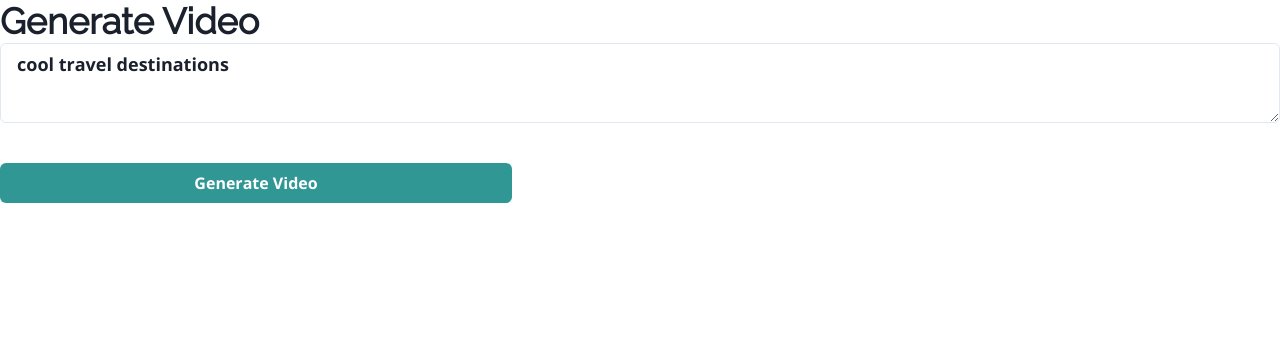
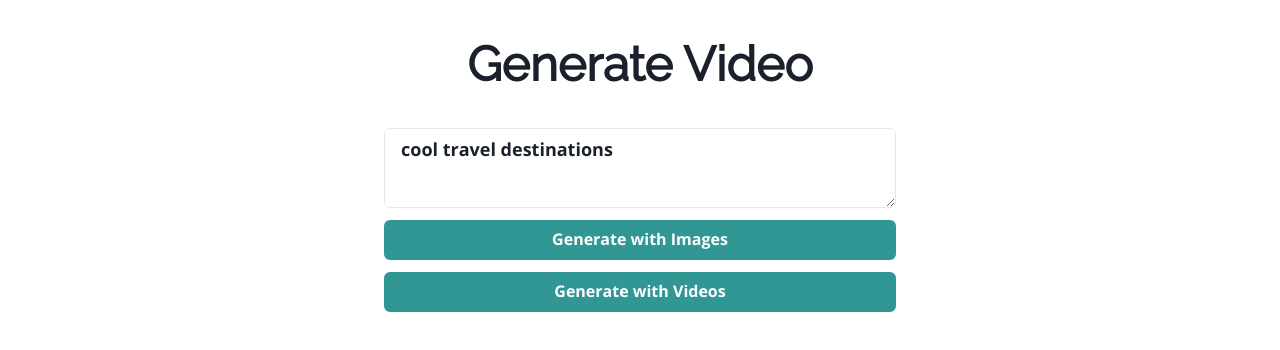
Before and after one commit to strongSoda/tiktokgpt, a Next.js app: page /generate in a window 1280 px wide. Shown: the top 350 px of the page. Built offline with nearby package versions, Linux system fonts and the light colour scheme; what @remotion/google-fonts would draw is missing.

Commit message:
working updates

```diff
--- a/src/app/components/RenderAssets.js
+++ b/src/app/components/RenderAssets.js
@@ -1,7 +1,7 @@
 import { Image } from '@chakra-ui/react'
 import { AbsoluteFill } from "remotion";
 
-export const RenderLoading = ({ height, width }) => {
+export const RenderLoading = ({ height, width, }) => {
 return (
     <AbsoluteFill style={{ backgroundColor: "gray" }}>
         {/* loading SVG animation */}
@@ -10,10 +10,10 @@ return (
 );
 }
 
-export const RenderPoster = ({ height, width }) => {
+export const RenderPoster = ({ height, width, url="https://i.imgur.com/d8WjPeI.png" }) => {
 return (
     <AbsoluteFill style={{ backgroundColor: "gray" }}>
-        <Image src="https://i.imgur.com/d8WjPeI.png" alt="loading" />
+        <Image src={url} alt="loading" />
     </AbsoluteFill>
 );
 }
--- a/src/pages/generate.js
+++ b/src/pages/generate.js
@@ -1,11 +1,12 @@
-import { Box, Button, Heading, Textarea } from "@chakra-ui/react";
+import { Box, Button, Heading, Stack, Textarea } from "@chakra-ui/react";
 import { useEffect, useState } from "react";
-import { Audio, Img, interpolate, Sequence, spring, staticFile, useCurrentFrame, useVideoConfig, Video } from "remotion";
+import { AbsoluteFill, Audio, Img, interpolate, Sequence, spring, staticFile, useCurrentFrame, useVideoConfig, Video } from "remotion";
 import { loadFont } from "@remotion/google-fonts/TitanOne";
 const { fontFamily } = loadFont();
 import { useTts } from 'tts-react'
 
 import { Player } from "@remotion/player";
+import { RenderLoading, RenderPoster } from "@/app/components/RenderAssets";
 // import dummySubtitles from "@/app/data/sentences";
 // import {Subtitle} from "@/remotion/Composition";
 
@@ -59,8 +60,14 @@ const GenerateVideo = () => {
   const [videoTopic, setVideoTopic] = useState("cool travel destinations");
   const [sentences, setSentences] = useState([]);
   const [showPlayer, setShowPlayer] = useState(false);
+  const [showImagePlayer, setShowImagePlayer] = useState(false);
   const [subtitles, setSubtitles] = useState([]);
   const [totalDurationInFrames, setTotalDurationInFrames] = useState(0);
+
+  const [videoType, setVideoType] = useState('');
+
+  const [loadingImage, setLoadingImage] = useState(false);
+  const [loadingVideo, setLoadingVideo] = useState(false);
 
   const generateScript = async () => {
     console.log('Generating script...');
@@ -72,7 +79,52 @@ const GenerateVideo = () => {
     setSentences(result?.sentences);
     setTotalDurationInFrames(result?.totalDurationInFrames);
 
-    await generateImages(result?.sentences);
+    if(videoType === 'video') {
+      await generateVideos(result?.sentences);
+    }
+    else if(videoType === 'image') {
+      await generateImages(result?.sentences);
+    }
+  }
+
+  const generateVideos = async (SENTENCES) => {
+    console.log('Generating images...', SENTENCES);
+
+    try {
+      // call Pexels API for each sentence
+      let newSentences = []
+      SENTENCES?.map(async (sentence) => {
+        const res = await fetch(`https://api.pexels.com/videos/search?query=${sentence?.imageDescription}&per_page=1&orientation=landscape&size=medium`, {
+          headers: {
+            Authorization: process.env.NEXT_PUBLIC_PEXELS_API_KEY
+          }
+        });
+        const data = await res.json();
+        console.log(data?.videos[0]);
+
+        newSentences.push({
+              ...sentence,
+              video: data?.videos[0]
+            }
+        );
+
+
+      })
+
+      console.log('newSentences', newSentences);
+
+      const sortedSentences = newSentences.sort((a, b) => a.start - b.start);
+
+      console.log('sortedSentences', sortedSentences);
+      setSubtitles(sortedSentences);
+      setShowImagePlayer(false);
+      setLoadingVideo(false)
+      setShowPlayer(true);
+
+    }
+    catch (e) {
+      console.error(e);
+    }
   }
 
   const generateImages = async (SENTENCES) => {
@@ -80,28 +132,9 @@ const GenerateVideo = () => {
 
     try {
       // call Pexels API for each sentence
-      const newSentences = []
-      // SENTENCES?.map(async (sentence) => {
-      //   const res = await fetch(`https://api.pexels.com/videos/search?query=${sentence?.imageDescription}&per_page=1&orientation=landscape&size=medium`, {
-      //     headers: {
-      //       Authorization: process.env.NEXT_PUBLIC_PEXELS_API_KEY
-      //     }
-      //   });
-      //   const data = await res.json();
-      //   console.log(data?.videos[0]);
+      let newSentences = []
 
-      //   // update setSentences with the video in the sentence object which matches the sentence id of the current sentence
-      //   // setSentences((prev) => [...prev, { ...sentence, video: data?.videos[0] }]);
-      //   newSentences.push({
-      //         ...sentence,
-      //         video: data?.videos[0]
-      //       }
-      //   );
-
-
-      // })
-
-      SENTENCES?.map(async (sentence) => {
+      SENTENCES.map(async (sentence) => {
         const res = await fetch(`https://api.pexels.com/v1/search?query=${sentence?.imageDescription}&per_page=1&orientation=landscape&size=medium`, {
           headers: {
             Authorization: process.env.NEXT_PUBLIC_PEXELS_API_KEY
@@ -110,16 +143,12 @@ const GenerateVideo = () => {
         const data = await res.json();
         console.log(data?.photos[0]);
 
-        // update setSentences with the video in the sentence object which matches the sentence id of the current sentence
-        // setSentences((prev) => [...prev, { ...sentence, video: data?.videos[0] }]);
         newSentences.push({
               ...sentence,
               // video: data?.videos[0]
               photo: data?.photos[0]
             }
         );
-
-
       })
 
 
@@ -129,15 +158,12 @@ const GenerateVideo = () => {
       const sortedSentences = newSentences.sort((a, b) => a.start - b.start);
 
       console.log('sortedSentences', sortedSentences);
+
       setSubtitles(sortedSentences);
-      setShowPlayer(true);
+      setShowPlayer(false);
+      setLoadingImage(false)
+      setShowImagePlayer(true);
 
-      // setTimeout(() => {
-      //   console.log('Debug Sentences with Videos', sentences);
-      //   console.log('showing player...');
-      //   setShowPlayer(true);
-      // }
-      // , 2000);
     }
     catch (e) {
       console.error(e);
@@ -169,11 +195,26 @@ const GenerateVideo = () => {
     // }
   }, [subtitles]);
 
+  useEffect(() => {
+    if(videoType==='video') {
+      setLoadingImage(false);
+      setLoadingVideo(true);
+      generateVideo();
+    } else if(videoType==='image') {
+      setLoadingVideo(false);
+      setLoadingImage(true);
+      generateVideo();
+    }
+  }, [videoType]);
+
+
 
     return (
         <div>
-            <Heading>Generate Video</Heading>
+            <Heading textAlign={'center'} as="h1" size="2xl" mb="10" mt="10"
+            >Generate Video</Heading>
 
+            <Stack spacing={3} w="lg" ml="auto" mr="auto">
             {/* text input for Video Topic with Chakra UI */}
             <Textarea placeholder="Video Topic" size="lg" onChange={(e) => setVideoTopic(e?.target?.value)} value={videoTopic} />
 
@@ -184,15 +225,49 @@ const GenerateVideo = () => {
                 ml='auto'
                 mr='auto'
                 colorScheme="teal"
-                onClick={generateVideo}
-            >Generate Video</Button>
+                onClick={() => {
+                  setVideoType('image');
+                }}
+            >{loadingImage ? 'Generating with Images...' : 'Generate with Images'}</Button>
+            <Button
+                w='lg'
+                mt='10'
+                ml='auto'
+                mr='auto'
+                colorScheme="teal"
+                onClick={() => {
+                  setVideoType('video');
+                }}
+            >{loadingVideo ? 'Generating with Videos...' : 'Generate with Videos'}</Button>
+            </Stack>
 
+            <Box className="video-container" w="80%" mr="auto" ml="auto" mt="10"
+            style={{position: 'relative'}}>
             {
-              showPlayer && (
+              showPlayer ? (
                 <Box className="video-container" w="lg" style={{position: 'relative'}}>
                 <Player
                   component={GenerateSequence}
-                  inputProps={{ sentences: subtitles, totalDurationInFrames }}
+                  inputProps={{ sentences: subtitles, totalDurationInFrames, type: 'video' }}
+                  durationInFrames={totalDurationInFrames}
+                  fps={60}
+                  controls
+                  compositionWidth={1100}
+                  compositionHeight={620}
+
+                />
+                </Box>
+              )
+              :
+              ''
+            }
+
+            {
+              showImagePlayer ? (
+                <Box className="video-container" w="lg" style={{position: 'relative'}}>
+                <Player
+                  component={GenerateSequence}
+                  inputProps={{ sentences: subtitles, totalDurationInFrames, type: 'photo' }}
                   durationInFrames={totalDurationInFrames}
                   fps={60}
                   controls
@@ -200,9 +275,13 @@ const GenerateVideo = () => {
                   compositionHeight={720}
 
                 />
-                </Box>
+              </Box>
               )
+              :
+              ''
             }
+
+            </Box>
 
             {/* {dummySubtitles?.length ?
               <Box className="video-container" style={{position: 'relative', height: '100vh', width: '100vw'}}>
@@ -224,8 +303,9 @@ const GenerateVideo = () => {
     );
 }
 
-const GenerateSequence = ({sentences, totalDurationInFrames}) => {
+const GenerateSequence = ({sentences, totalDurationInFrames, type}) => {
   const sortedSentences = sentences?.sort((a, b) => a?.start - b?.start);
+  const frame = useCurrentFrame();
 
   useEffect(() => {
     console.log('Here', sentences);
@@ -237,33 +317,36 @@ const GenerateSequence = ({sentences, totalDurationInFrames}) => {
       sortedSentences?.length && sortedSentences?.map((sentence) => {
       return (
         <Box key={sentence?.id}>
-        <Sequence from={sentence?.start} duration={sentence?.photo?.durationInFrames}>
-          <Box className="video" ml='auto' mr='auto' mt='0' mb='0'>
-            {/* <Video src={sentence?.video?.video_files[3]?.link}
-            style={{ width: '100%', height: '100%' }}
-            /> */}
-            <Img src={sentence?.photo?.src?.landscape} />
+        <Sequence from={sentence?.start} duration={type === 'video' ? sentence?.video?.durationInFrames : sentence?.photo?.durationInFrames}>
+          <Box className="video" mt='0' mb='0'>
+            {
+              type === 'video' ? (
+                <Video src={sentence?.video?.video_files[0]?.link}
+                style={{ width: '100%', height: '100%' }}
+                />
+              ) : (
+                <Img src={sentence?.photo?.src?.landscape}
+                  style={{ width: '100%', height: '100%' }}
+                />
+              )
+            }
           </Box>
         </Sequence>
-        <Sequence from={sentence?.start + 20} duration={sentence?.photo?.durationInFrames - 40}>
-          {/* <Heading style={{
-                position: 'absolute',
-                width: '100%',
-                textAlign: 'center',
-                opacity,
-                top: '50%',
-                color: 'yellow',
-                fontFamily: fontFamily,
-                fontSize: '2rem',
-                transform: `translateY(-${translate}px)`
-          }}>{sentence?.text}</Heading> */}
-
-          <CustomTTSComponent highlight>
+        <Sequence from={sentence?.start + 20} duration={type === 'video' ? sentence?.video?.durationInFrames - 40 : sentence?.photo?.durationInFrames - 40}>
+          <CustomTTSComponent highlight durationInFrames={type === 'video' ? sentence?.video?.durationInFrames - 40 : sentence?.photo?.durationInFrames - 40}>
             {sentence?.text}
           </CustomTTSComponent>
         </Sequence>
         <Sequence from={0} duration={totalDurationInFrames}>
-          <Audio src={"https://dl.espressif.com/dl/audio/ff-16b-2c-44100hz.aac"} />
+          <AbsoluteFill>
+            <Audio src={"https://dl.espressif.com/dl/audio/ff-16b-2c-44100hz.mp3"}
+            volume={(f) =>
+              interpolate(f, [0, 30], [0, 1], { extrapolateLeft: "clamp" })
+            }
+            muted={frame >= totalDurationInFrames - 60 }
+            // loop
+            />
+          </AbsoluteFill>
         </Sequence>
         </Box>
       )
@@ -273,7 +356,7 @@ const GenerateSequence = ({sentences, totalDurationInFrames}) => {
   )
   }
 
-const CustomTTSComponent = ({ children, highlight = false }) => {
+const CustomTTSComponent = ({ children, durationInFrames, highlight = false }) => {
   const { ttsChildren, state, play, stop, pause } = useTts({
     children,
     markTextAsSpoken: highlight
@@ -284,17 +367,6 @@ const CustomTTSComponent = ({ children, highlight = false }) => {
 
   const opacity = interpolate(frame, [0, 30], [0, 1])
   const translate = spring({ frame, fps, from: 0, to: 100 })
-
-  useEffect(() => {
-    console.log('state', state);
-    // if (state === 'playing') {
-      // play()
-    // } else if (state === 'stopped') {
-    //   stop()
-    // } else if (state === 'paused') {
-    //   pause()
-    // }
-  }, [state, play, stop, pause])
 
   return (
     <Heading style={{
```
